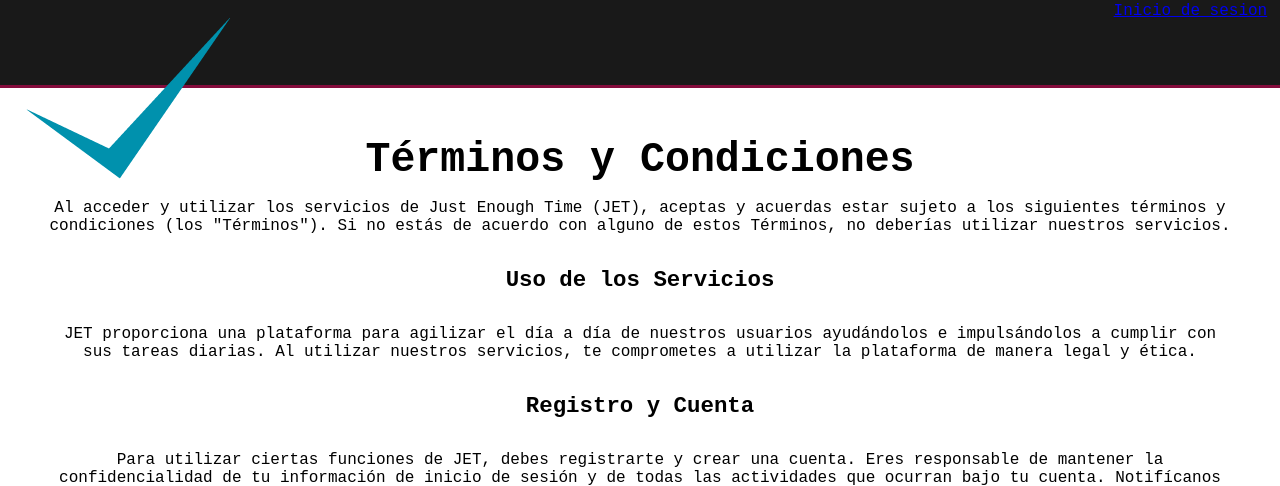
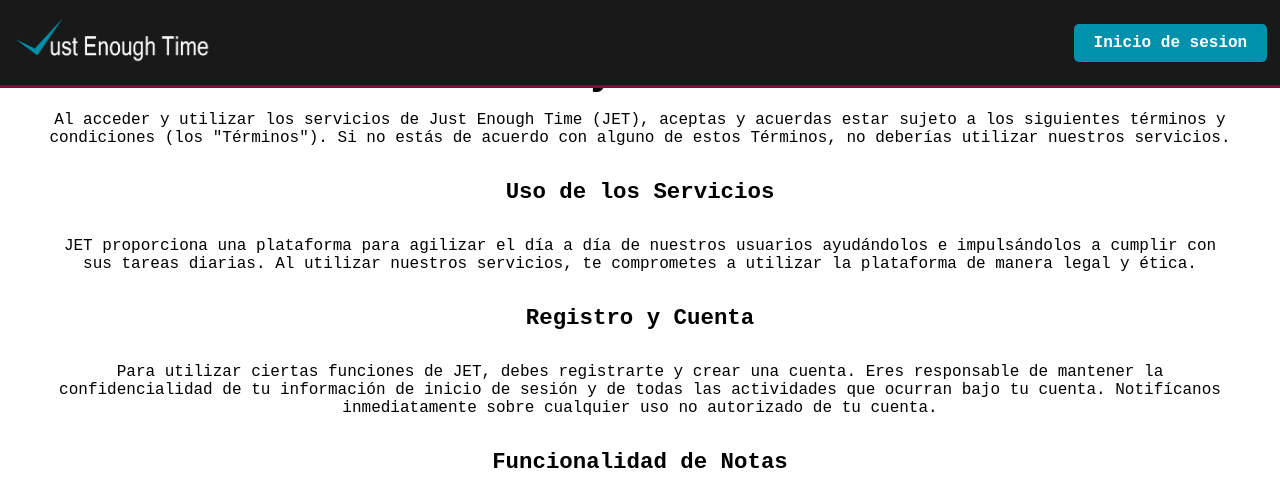
Before and after one commit to shynzx/JET, a PHP site: template Jet.V2/app/views/terminos_condiciones.html in a window 1280 px wide. Shown: the top 486 px of the page. Run offline with PHP 8.4, Linux system fonts and the light colour scheme; the template is opened without the code that fills it, so the values that code supplies are empty.

Commit message:
git commit

```diff
--- a/Jet.V2/style/styles.css
+++ b/Jet.V2/style/styles.css
@@ -15,82 +15,40 @@ body {
 header {
     display: flex;
     justify-content: space-between;
-    justify-items: center;
-    height: 5.5rem;
+    align-items: center;
+    height: 5.5rem; /* Altura del header */
     padding: .1rem .8rem;
     border-bottom: .2rem solid rgb(132, 12, 60);
+    z-index: 10;
+    position: fixed;
+    top: 0;
+    width: 100%;
     background-color: rgba(25, 25, 25, 255);
+    color: white; /* Asegurar que el texto sea visible */
 }
 
-.logo {
-    border-right: .2rem solid rgb(132, 12, 60);
+.marca img {
+    max-height: 50px;
 }
 
-.header .logo img {
-    height: 5rem;
-    width: auto;
-    transition: all .5s;
-    cursor: pointer;
+.login {
+    display: flex;
+    gap: 20px;
 }
 
-.header .logo img:hover {
-    transform: scale(110%);
-
+.login a{
+    text-decoration: none;
+    color: white; /* Cambiado a blanco para mejor visibilidad */
+    font-weight: bold;
+    padding: 10px 20px;
+    background-color: #0091AD;
+    border-radius: 5px;
+    transition: background-color 0.3s;
 }
 
-.header_buscador {
-    font-size: 1.6rem;
-
+.login a:hover {
+    background-color: #0056b3;
 }
-
-.header .header_content {
-    display: flex;
-    margin: 1.4rem .5rem;
-}
-
-.header_iconos svg {
-    background-color: whitesmoke;
-    border-radius: 50%;
-    margin-left: 1rem;
-    cursor: pointer;
-    transition: all .5s;
-}
-
-.header .header_content .header_iconos svg:hover {
-    transform: scale(114%);
-}
-
-.header_buscador button {
-    font-weight: 700;
-    background-color: white;
-    height: 2.2rem;
-    width: 2.2rem;
-    border: none;
-    position: relative;
-    top: .3rem;
-    transition: all .5s;
-}
-
-.header_buscador button:hover {
-    transform: scale(114%);
-}
-
-.header .header_content .header_buscador svg {
-    margin-top: .2rem;
-}
-
-.header_content input {
-    padding: .6rem .5rem;
-}
-
-.header_iconos a{
-    text-decoration: none;
-    color: black;
-}
-
-.header_buscador button:active{background-color: rgb(132, 12, 60);}
-
-.header_iconos svg:active{background-color: rgb(132, 12, 60);}
 
 /** Termina el header **/
 
```
